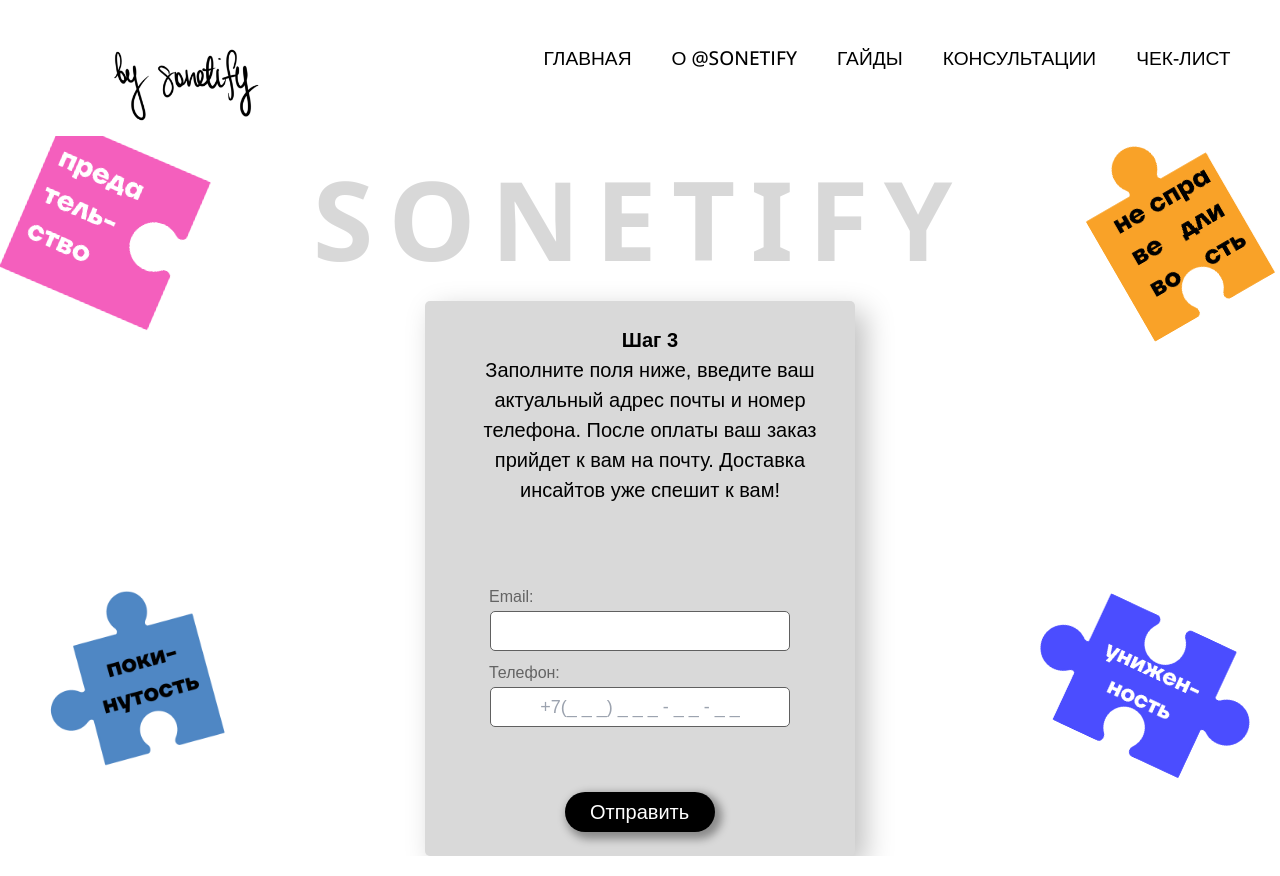
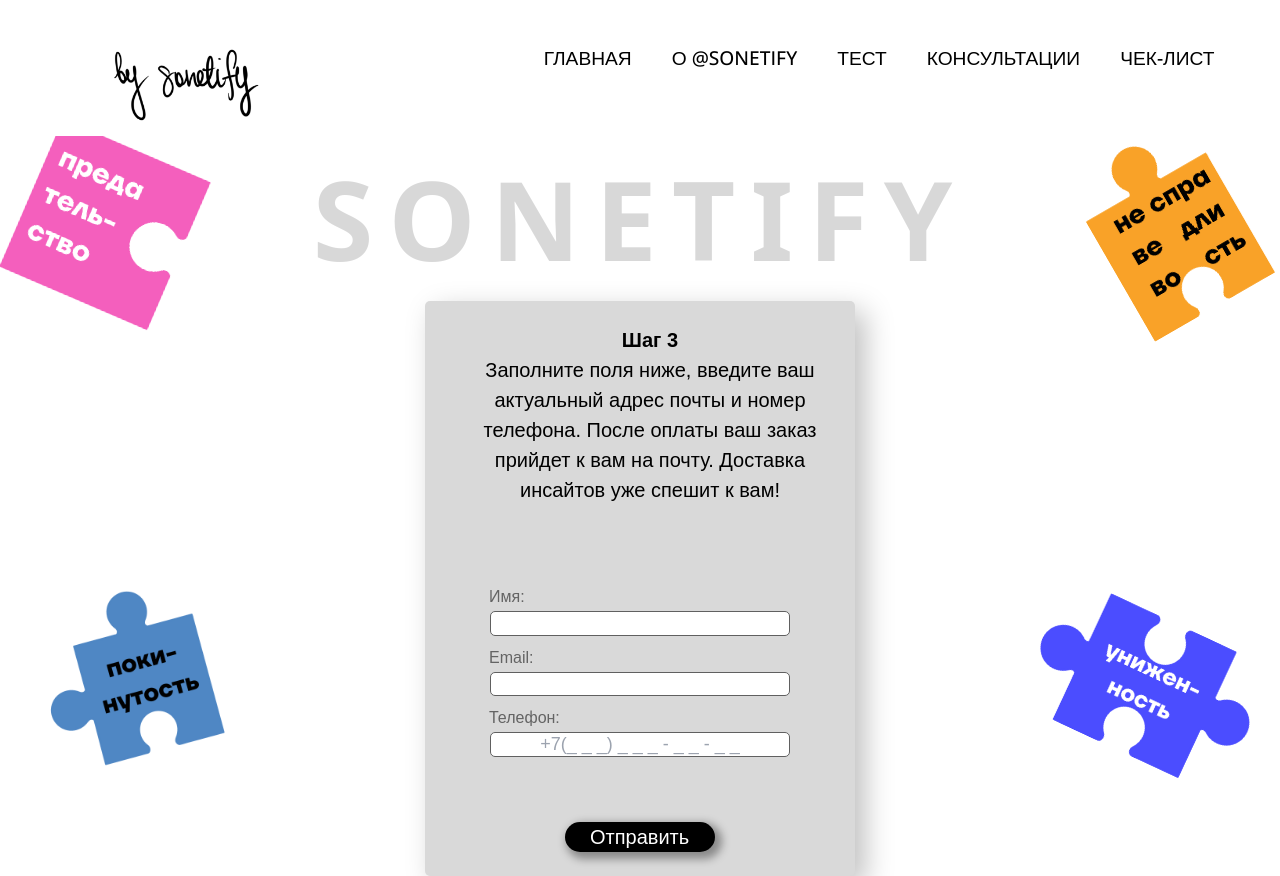
Before and after one commit to ch1cano/sonetify, a Next.js app: page /form/form in a window 1280 px wide. Built offline with nearby package versions, Linux system fonts and the light colour scheme; a web font is replaced by a local one.

Commit message:
fix navbar

```diff
--- a/features/Header/Header.tsx
+++ b/features/Header/Header.tsx
@@ -1,7 +1,7 @@
-"use client"
+"use client";
 import Image from "next/image";
 import { FC } from "react";
-import {useState} from "react"
+import { useState } from "react";
 
 import Navbar from "./Navbar/Navbar";
 import { NavbarLinkProps } from "./Navbar/NavbarLink/models";
@@ -19,7 +19,7 @@ const links: NavbarLinkProps[] = [
 	},
 	{
 		href: "/guides",
-		text: "ГАЙДЫ",
+		text: "ТЕСТ",
 	},
 	{
 		href: "/consultations",
@@ -31,8 +31,6 @@ const links: NavbarLinkProps[] = [
 	},
 ];
 
-
-
 const Header: FC = () => {
 	return (
 		<header className="block lg:flex justify-between px-5 w-full items-center h-fit background-slate-100">
--- a/features/Header/Navbar/Navbar.tsx
+++ b/features/Header/Navbar/Navbar.tsx
@@ -8,8 +8,8 @@ import Image from "next/image";
 import logoImage from "@/assets/logo.png";
 
 const Navbar: FC<NavbarProps> = ({ links }) => {
-	const [navActive, setNavActive] = useState(true);
 	const { setSelectedLink } = useSelectedLink();
+	const [navActive, setNavActive] = useState(false);
 	const router = useRouter();
 	useEffect(() => {
 		setSelectedLink(router.asPath);
@@ -23,12 +23,12 @@ const Navbar: FC<NavbarProps> = ({ links }) => {
 		}
 	}, []);
 
-	const togleNavBar = () => setNavActive((prev) => !prev)
+	const togleNavBar = () => setNavActive((prev) => !prev);
 
 	return (
 		<nav className="nav">
 			<div
-				onClick={() => setNavActive(prev=>!prev)}
+				onClick={() => setNavActive((prev) => !prev)}
 				className="nav__menu-bar z-100">
 				<div className="small"></div>
 				<div className="big"></div>
--- a/pages/consultations.jsx
+++ b/pages/consultations.jsx
@@ -29,11 +29,12 @@ const ConsultationsPage = () => {
 					</div>
 					<div className={s.buttonContainer}>
 						<p className={s.oldPrice}>399$</p>
-						<Link href="/form/form">
+
+						<a href="https://t.me/sonetify" target="blank">
 							<button className={s.button} type="button">
 								записаться за 199$
 							</button>
-						</Link>
+						</a>
 					</div>
 				</section>
 			</main>
--- a/pages/form/form.tsx
+++ b/pages/form/form.tsx
@@ -53,6 +53,8 @@ const Form = () => {
 						инсайтов уже спешит к вам!{" "}
 					</p>
 				</div>
+				<div className={s.inputName}>Имя:</div>
+				<input className={s.email} type="name" />
 				<div className={s.inputName}>Email:</div>
 				<input
 					className={s.email}
--- a/pages/guides.jsx
+++ b/pages/guides.jsx
@@ -78,7 +78,7 @@ const GuidesPage = () => {
 
 							<p>
 								Ваша доставка инсайтов к пошаговому решению общих,
-								<br /> но таких важных проблем, полученных из трав. <br />
+								<br /> но таких важных проблем, полученных из травм <br />
 								О них мало кто говорит потому, что эти проблемы
 								<br />
 								касаются каждого ежедневно.
```
